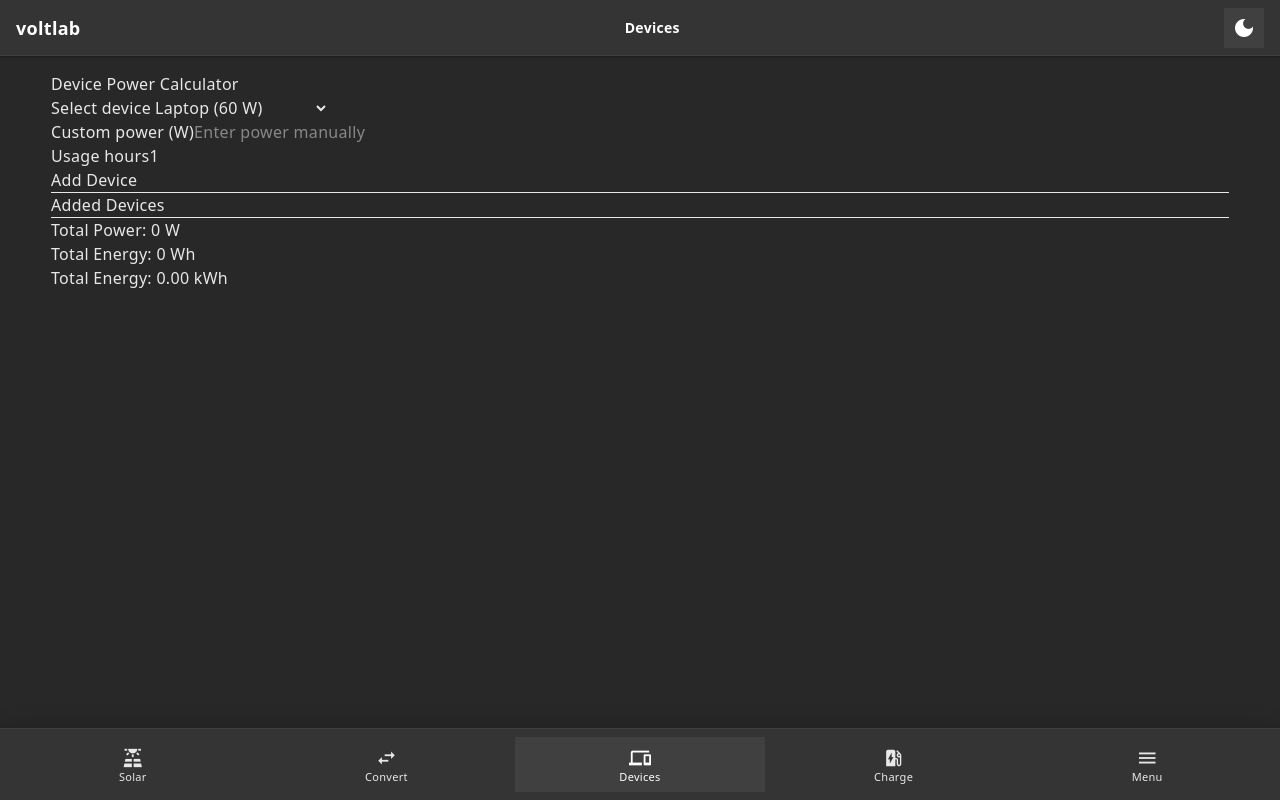
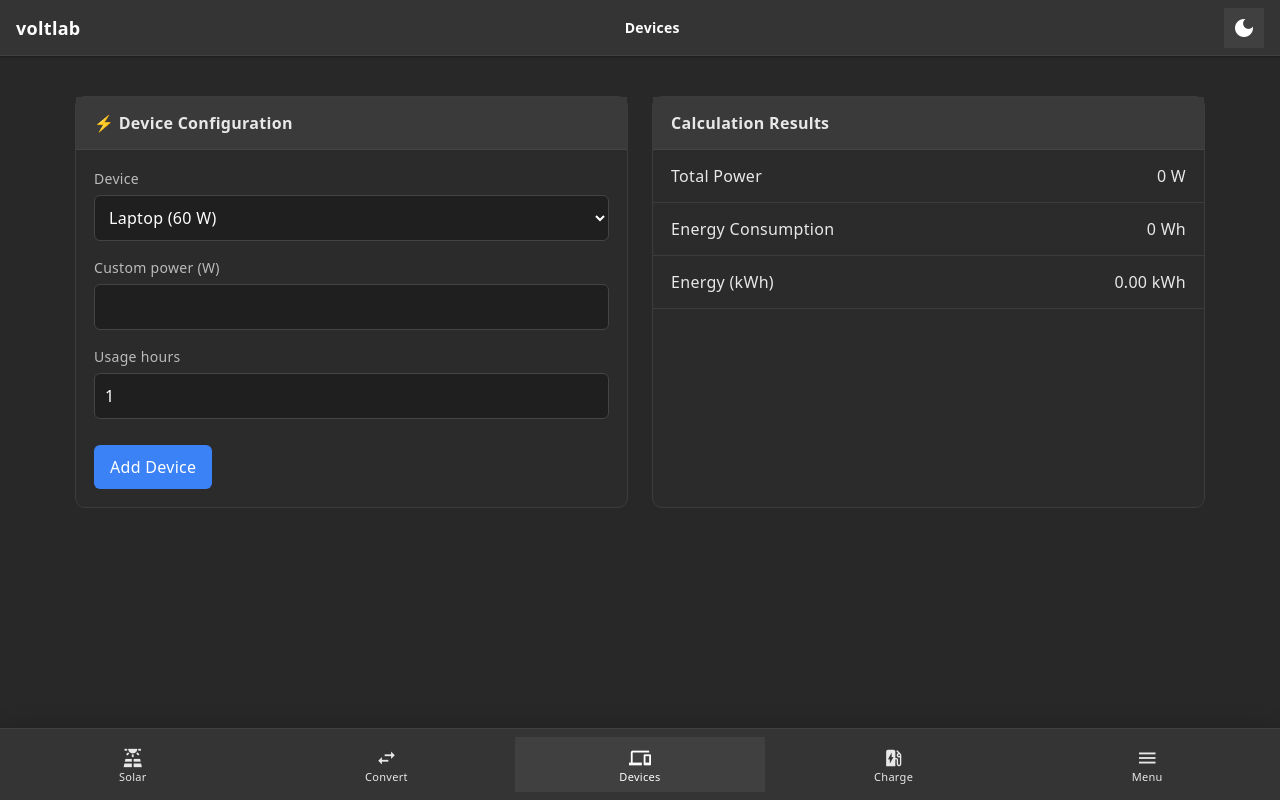
Before and after one commit to IT-Kamianets/voltlab.itkamianets.com, an Angular app: page /device-power-calculator in a window 1280 px wide. Built offline with nearby package versions, Linux system fonts and the light colour scheme.

Commit message:
Add device power calculator UI

```diff
--- a/src/app/pages/device-power-calculator/device-power-calculator.component.html
+++ b/src/app/pages/device-power-calculator/device-power-calculator.component.html
@@ -1,43 +1,79 @@
-<div class="container">
-  <h2>Device Power Calculator</h2>
+<div class="page-grid">
 
-  <!-- Device selector -->
-  <div class="form-group">
-    <label>Select device</label>
+  <!-- LEFT SIDE -->
+  <div class="card">
+
+    <div class="card-header">
+      ⚡ Device Configuration
+    </div>
+
+    <div class="card-body">
+
+      <div class="form-row">
+        <label>Device</label>
         <select [(ngModel)]="selectedDeviceIndex">
           <option *ngFor="let device of devicePresets; let i = index" [value]="i">
-        {{ device.name }} ({{ device.power }} W)
+            {{device.name}} ({{device.power}} W)
           </option>
         </select>
       </div>
 
-  <!-- Custom power -->
-  <div class="form-group">
+      <div class="form-row">
         <label>Custom power (W)</label>
-    <input type="number" [(ngModel)]="customPower" placeholder="Enter power manually">
+        <input type="number" [(ngModel)]="customPower">
       </div>
 
-  <!-- Hours -->
-  <div class="form-group">
+      <div class="form-row">
         <label>Usage hours</label>
         <input type="number" [(ngModel)]="hours">
       </div>
 
-  <button (click)="addDevice()">Add Device</button>
+      <button class="btn-primary" (click)="addDevice()">
+        Add Device
+      </button>
 
-  <hr>
+    </div>
 
-  <h3>Added Devices</h3>
-  <ul>
-    <li *ngFor="let device of devices; let i = index">
-      {{ device.name }} – {{ device.power }} W
-      <button (click)="removeDevice(i)">X</button>
-    </li>
-  </ul>
+  </div>
 
-  <hr>
+  <!-- RIGHT SIDE -->
+  <div class="card">
 
-  <h3>Total Power: {{ totalPower }} W</h3>
-  <h3>Total Energy: {{ totalEnergy }} Wh</h3>
-  <h3>Total Energy: {{ totalEnergy / 1000 | number:'1.2-2' }} kWh</h3>
+    <div class="card-header">
+      Calculation Results
     </div>
+
+    <div class="result-row">
+      <span>Total Power</span>
+      <span>{{totalPower}} W</span>
+    </div>
+
+    <div class="result-row">
+      <span>Energy Consumption</span>
+      <span>{{totalEnergy}} Wh</span>
+    </div>
+
+    <div class="result-row">
+      <span>Energy (kWh)</span>
+      <span>{{totalEnergy/1000 | number:'1.2-2'}} kWh</span>
+    </div>
+
+    <div class="device-list">
+
+      <div
+        class="device-item"
+        *ngFor="let device of devices; let i = index">
+
+        {{device.name}} — {{device.power}} W
+
+        <button (click)="removeDevice(i)">
+          ✕
+        </button>
+
+      </div>
+
+    </div>
+
+  </div>
+
+</div>
--- a/src/app/pages/device-power-calculator/device-power-calculator.component.scss
+++ b/src/app/pages/device-power-calculator/device-power-calculator.component.scss
@@ -0,0 +1,81 @@
+.page-grid{
+  display:grid;
+  grid-template-columns:1fr 1fr;
+  gap:24px;
+  padding:24px;
+}
+
+.card{
+  background:#2b2b2b;
+  border-radius:10px;
+  border:1px solid #3c3c3c;
+}
+
+.card-header{
+  background:#3a3a3a;
+  padding:14px 18px;
+  font-weight:600;
+  border-bottom:1px solid #444;
+}
+
+.card-body{
+  padding:18px;
+}
+
+.form-row{
+  display:flex;
+  flex-direction:column;
+  margin-bottom:16px;
+}
+
+.form-row label{
+  margin-bottom:6px;
+  font-size:14px;
+  color:#bbb;
+}
+
+input, select{
+  background:#1f1f1f;
+  border:1px solid #444;
+  border-radius:6px;
+  padding:10px;
+  color:white;
+}
+
+.btn-primary{
+  margin-top:10px;
+  padding:10px 16px;
+  background:#3b82f6;
+  border:none;
+  border-radius:6px;
+  color:white;
+  cursor:pointer;
+}
+
+.btn-primary:hover{
+  background:#2563eb;
+}
+
+.result-row{
+  display:flex;
+  justify-content:space-between;
+  padding:14px 18px;
+  border-bottom:1px solid #3c3c3c;
+}
+
+.device-list{
+  padding:10px 18px;
+}
+
+.device-item{
+  display:flex;
+  justify-content:space-between;
+  padding:8px 0;
+}
+
+.device-item button{
+  background:none;
+  border:none;
+  color:#ff6b6b;
+  cursor:pointer;
+}
```
Lines whose indentation alone changed are shown as unchanged.
